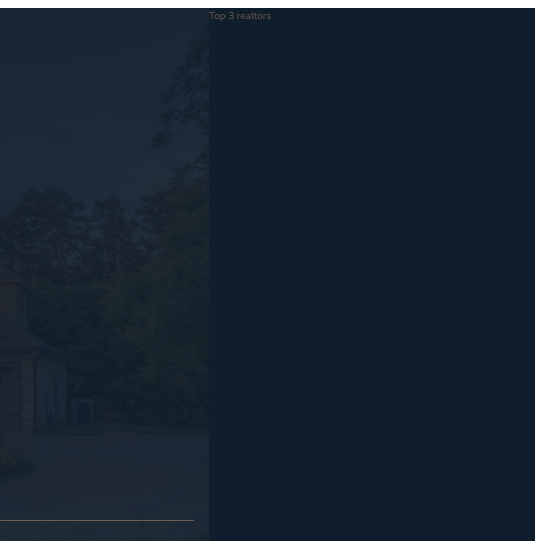
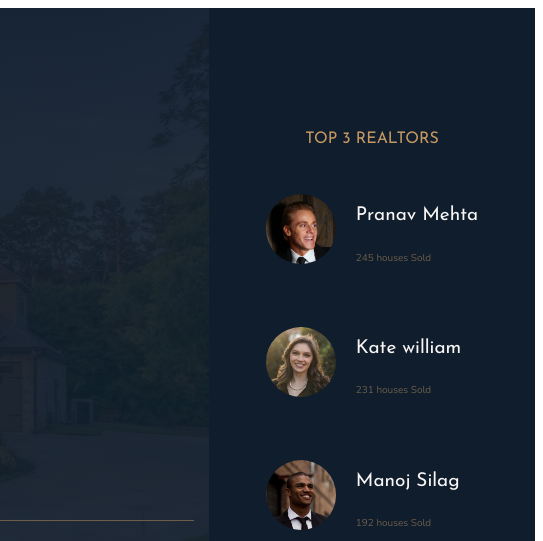
Before and after one commit to ManojSilag/Css_Sandbox, a website: page section3/3(project)/index.html in a window 1280 px wide. Shown: the top 541 px of the page, 737-1280 px from the left. Drawn offline with nearby package versions, Linux system fonts and the light colour scheme.

Commit message:
Building the Realtors Section

```diff
--- a/section3/3(project)/index.html
+++ b/section3/3(project)/index.html
@@ -28,7 +28,30 @@
                 <img src="img/logo-bi.png" alt="Seen on logo 4">
             </div>
         </header>
-        <div class="realtors"> Top 3 realtors</div>
+        <div class="realtors">
+            <h3 class="heading-3">Top 3 Realtors</h3>
+            <div class="realtors__list">
+
+                <img src="img/realtor-1.jpeg" alt="realtor 1" class="realtors__img">
+                <div class="realtors__details">
+                    <h4 class="heading-4 heading-4--light">Pranav Mehta</h4>
+                    <p class="realtors__sold">245 houses Sold</p>
+                </div>
+
+                <img src="img/realtor-2.jpeg" alt="realtor 2" class="realtors__img">
+                <div class="realtors__details">
+                    <h4 class="heading-4 heading-4--light"> Kate william</h4>
+                    <p class="realtors__sold">231 houses Sold</p>
+                </div>
+
+                <img src="img/realtor-3.jpeg" alt="realtor 3" class="realtors__img">
+                <div class="realtors__details">
+                    <h4 class="heading-4 heading-4--light">Manoj Silag</h4>
+                    <p class="realtors__sold">192 houses Sold</p>
+                </div>
+
+            </div>
+        </div>
         <section class="features">
             <div class="feature">
                 <svg class="feature__icon">
--- a/section3/3(project)/sass/_realtors.scss
+++ b/section3/3(project)/sass/_realtors.scss
@@ -1,4 +1,33 @@
 .realtors{
     background-color: $color-secondary;
     grid-column: col-start 7 / full-end;
+    padding: 3rem;
+    display: grid;
+    justify-content: center;
+    align-content: center;
+    grid-row-gap: 2rem;
+    justify-items: center;
+
+    &__list{
+        display: grid;
+        grid-template-columns: min-content max-content;
+        grid-column-gap: 2rem;
+        grid-row-gap: 5vh;
+        align-items: center;
+
+    }
+
+    &__img{
+        width: 7rem;
+        border-radius: 50%;
+        display: block;
+
+    }
+
+    &--sold{
+        text-transform: uppercase;
+        color: $color-grey-light-1;
+        margin-top: -3px;
+
+    }
 }
```
Also changed, not shown: section3/3(project)/css/style.css.
